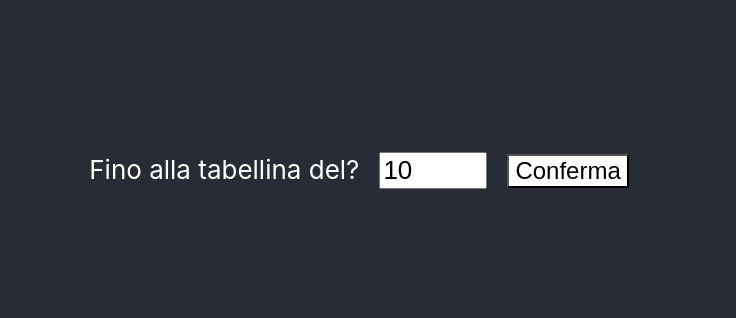
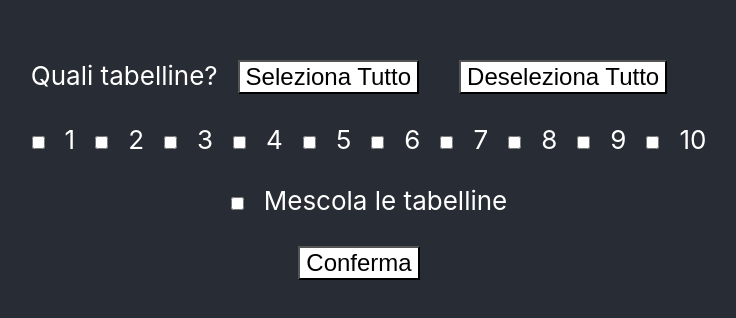
Before and after one commit to CosimoRusso/Tabelline, a React (Create React App) app: page / in a window 1280 px wide. Shown: the part 230-548 px from the top of the page, without its empty margins (281-1017 px from the left). Built offline with nearby package versions, Linux system fonts and the light colour scheme.

Commit message:
Update how to select numbers

```diff
--- a/src/App.css
+++ b/src/App.css
@@ -30,6 +30,9 @@ input{
   margin-left: 20px;
   margin-right: 20px;
 }
+input[type="checkbox"]{
+  width: auto;
+}
 
 button{
   font-size: calc(8px + 2vmin);
--- a/src/components/tabelline.js
+++ b/src/components/tabelline.js
@@ -9,8 +9,12 @@ function shuffleArray(array) {
     }
 }
 
+const style = {
+    btnSelect: {marginLeft: "20px", marginRight: "20px"},
+    mb30: {marginBottom: "30px"}
+}
+
 export default function Tabelline () {
-    const [maxNum, setMaxNum] = useState(10);
     const [started, setStarted] = useState(false);
     const [operations, setOperations] = useState([]);
     const [result, setResult] = useState("");
@@ -18,17 +22,22 @@ export default function Tabelline () {
     const [successes, setSuccesses] = useState(0);
     const [total, setTotal] = useState(0);
     const [stop, setStop] = useState(false);
+    const arr10 = [1,2,3,4,5,6,7,8,9,10];
+    const [selected, setSelected] = useState(arr10.map(i => {return {checked: false, val: i}}));
+    const [shuffle, setShuffle] = useState(false);
 
     const startApplication = () => {
         setStarted(true);
         let tmp = [];
-        for (let i=1; i<=maxNum; i++){
+        selected.filter(s => s.checked).forEach(s => {
+            const i = parseInt(s.val);
             for (let j=0; j<=10; j++){
                 tmp.push([i, j, i*j]);
             }
-        }
+        });
         setTotal(tmp.length);
-        shuffleArray(tmp);
+        if (shuffle)
+            shuffleArray(tmp);
         setOperations(tmp);
 
     }
@@ -54,10 +63,42 @@ export default function Tabelline () {
         setResult("");
     }
 
+    const onCheckedChange = (i) => {
+        setSelected(selected.map(s => {
+            if (s.val === i) return {checked: !s.checked, val: i}
+            else return s;
+        }));
+    }
+    const selectAll = () => () => {
+        setSelected(selected.map(s => {
+            s.checked = true;
+            return s;
+        }));
+    }
+    const deselectAll = () => () => {
+        setSelected(selected.map(s => {
+            s.checked = false;
+            return s;
+        }));
+    }
+
     return <div>
         {!started && <div>
-        <span>Fino alla tabellina del?</span>
-        <input type={"number"} min={1} max={10} value={maxNum} onChange={e => setMaxNum(parseInt(e.target.value))}/>
+            <div style={style.mb30}>
+                <span>Quali tabelline?</span>
+                <button style={style.btnSelect} onClick={selectAll()}>Seleziona Tutto</button>
+                <button style={style.btnSelect} onClick={deselectAll()}>Deseleziona Tutto</button>
+            </div>
+            <div style={{marginBottom: '30px'}}>
+                { selected.map(i => <div style={{display: "inline-block"}} key={i.val}>
+                    <input type="checkbox" checked={i.checked} onChange={() => onCheckedChange(i.val)} />
+                    <label>{i.val}</label>
+                </div>) }
+            </div>
+            <div style={style.mb30}>
+                <input type="checkbox" value={shuffle} onChange={() => setShuffle(!shuffle)}/>
+                <label>Mescola le tabelline</label>
+            </div>
             <button onClick={() => startApplication()}>Conferma</button></div>}
         {started && <div>
             <form onSubmit={(e) => checkResult(e)}>
```
